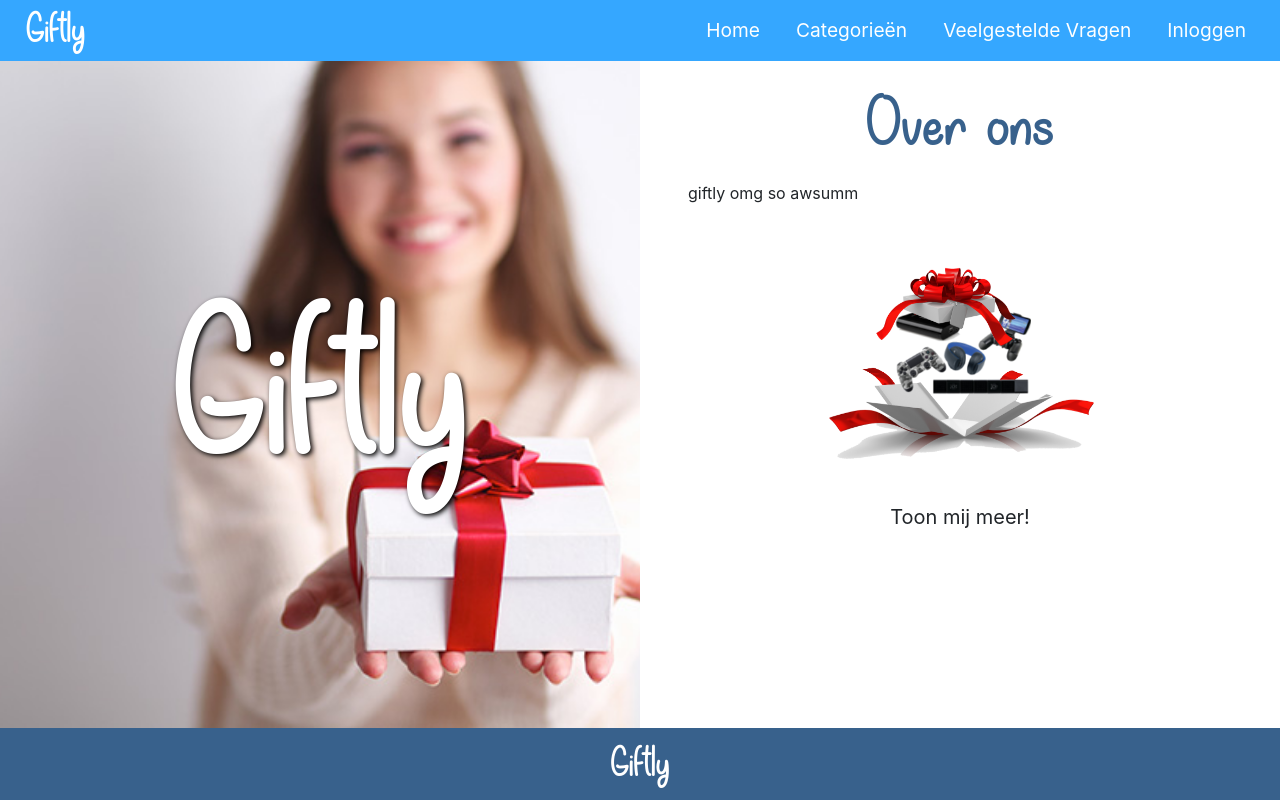
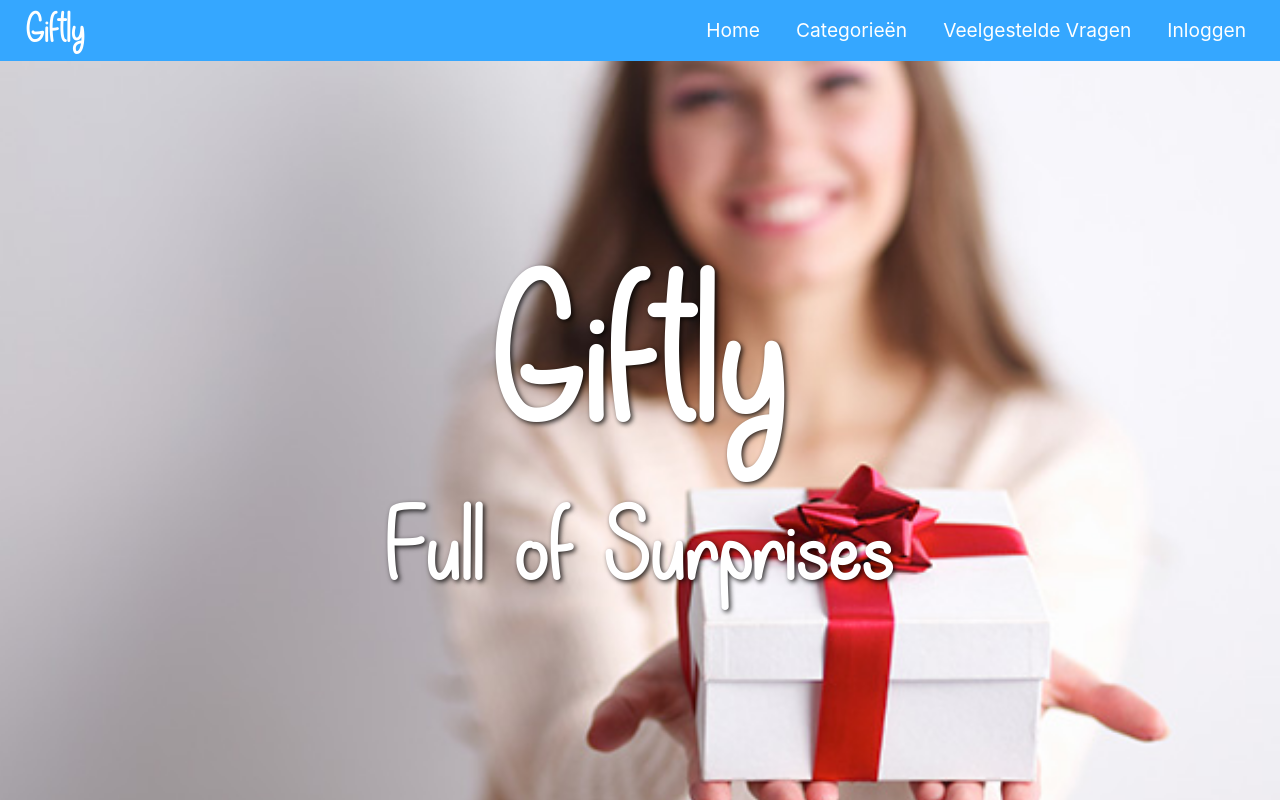
Before and after one commit to JensVanAssche/giftly, a Vue app: page / in a window 1280 px wide. Built offline with nearby package versions, Linux system fonts and the light colour scheme; a small style sheet from the web is missing.

Commit message:
Updated homepage

```diff
--- a/src/App.vue
+++ b/src/App.vue
@@ -43,9 +43,6 @@
       <Alert />
       <router-view />
     </main>
-    <footer>
-      <p class="footer-text m-0">Giftly</p>
-    </footer>
 
   </div>
 </template>
--- a/src/assets/scss/_variables.scss
+++ b/src/assets/scss/_variables.scss
@@ -10,6 +10,13 @@
 $dark-blue: #38618c;
 $bright-pink: #ff5964;
 
+$hero-text-color: white;
 $hero-text-size: 15rem;
-$hero-text-color: white;
-$hero-text-size-mobile: 5rem;
+$hero-text-line-height: 15rem;
+$hero-text-size-mobile: 6rem;
+$hero-text-line-height-mobile: 6rem;
+
+$hero-slogan-text-size: 7.5rem;
+$hero-slogan-text-line-height: 7.5rem;
+$hero-slogan-text-size-mobile: 3rem;
+$hero-slogan-text-line-height-mobile: 3rem;
--- a/src/assets/scss/style.scss
+++ b/src/assets/scss/style.scss
@@ -11,9 +11,9 @@
 }
 
 .home-wrapper, main {
-  min-height: calc(100vh - 60.8px - 72px);
+  height: calc(100vh - 60.8px);
   @include media-breakpoint-down(md) {
-    min-height: calc(100vh - 56px - 72px);
+    height: calc(100vh - 56px);
   }
 }
 
@@ -30,13 +30,25 @@
   position: absolute;
   width: 100%;
   height: 100%;
-  .hero-text {
-    font-size: $hero-text-size;
+  .hero-logo, .hero-slogan {
     color: $hero-text-color;
     font-family: $logo-font;
-    text-shadow: 2px 2px 5px black;
-    @include media-breakpoint-down(md) {
+    text-shadow: 2px 2px 5px rgba(0,0,0,0.8);
+  }
+  .hero-logo {
+    font-size: $hero-text-size;
+    line-height: $hero-text-line-height;
+    @include media-breakpoint-down(sm) {
       font-size: $hero-text-size-mobile;
+      line-height: $hero-text-line-height-mobile;
+    }
+  }
+  .hero-slogan {
+    font-size: $hero-slogan-text-size;
+    line-height: $hero-slogan-text-line-height;
+    @include media-breakpoint-down(sm) {
+      font-size: $hero-slogan-text-size-mobile;
+      line-height: $hero-slogan-text-line-height-mobile;
     }
   }
 }
@@ -45,17 +57,6 @@
   a {
     font-size: 1.2em;
     margin: 0 10px;
-  }
-}
-
-footer {
-  background-color: $dark-blue;
-
-  p.footer-text {
-    color: $footer-text-color;
-    text-align: center;
-    font-family: $logo-font;
-    font-size: $footer-text-size;
   }
 }
 
--- a/src/views/Home.vue
+++ b/src/views/Home.vue
@@ -1,22 +1,12 @@
 <template>
-  <div class="container-fluid p-0 h-100">
-    <div class="row no-gutters h-100 home-wrapper">
-      <div class="col-12 col-md-6 position-relative">
-        <div class="text-wrapper d-flex justify-content-center align-items-center">
-          <span class="hero-text">Giftly</span>
+  <div class="container-fluid p-0">
+    <div class="row no-gutters">
+      <div class="col-12 position-relative home-wrapper">
+        <div class="text-wrapper d-flex flex-column justify-content-center align-items-center">
+          <h2 class="hero-logo">Giftly</h2>
+          <h2 class="hero-slogan">Full of Surprises</h2>
         </div>
         <img src="../assets/img/heroimage1.png" class="heroimage">
-      </div>
-      <div class="col-12 col-md-6 pt-3 px-5">
-        <h2 class="page-title">Over ons</h2>
-        <p>giftly omg so awsumm</p>
-
-        <div class="slider">
-          <Slider />
-          <router-link to="/categories">
-            <button class="btn btn-lg btn-red">Toon mij meer!</button>
-          </router-link>
-        </div>
       </div>
     </div>
   </div>
```
